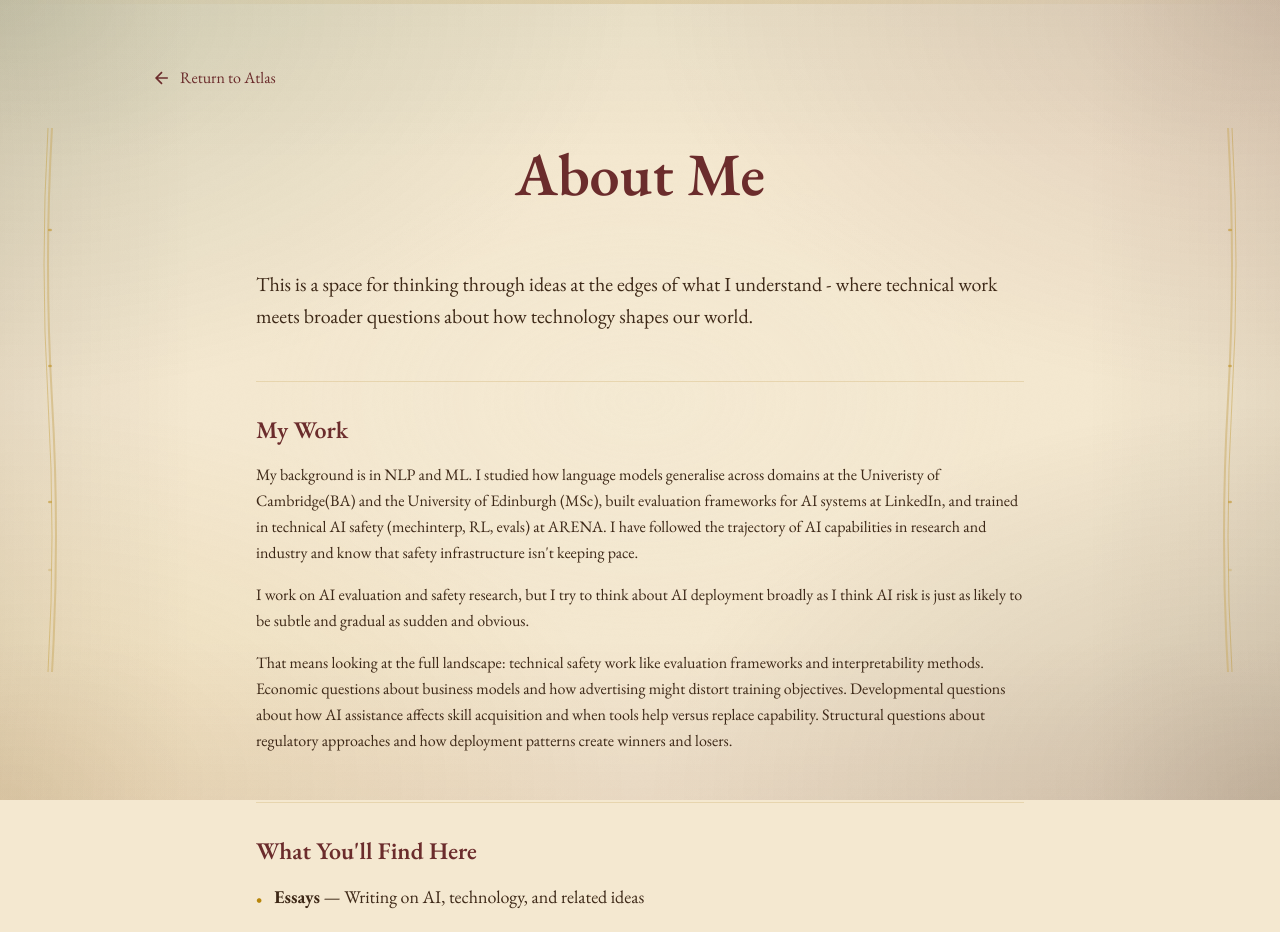
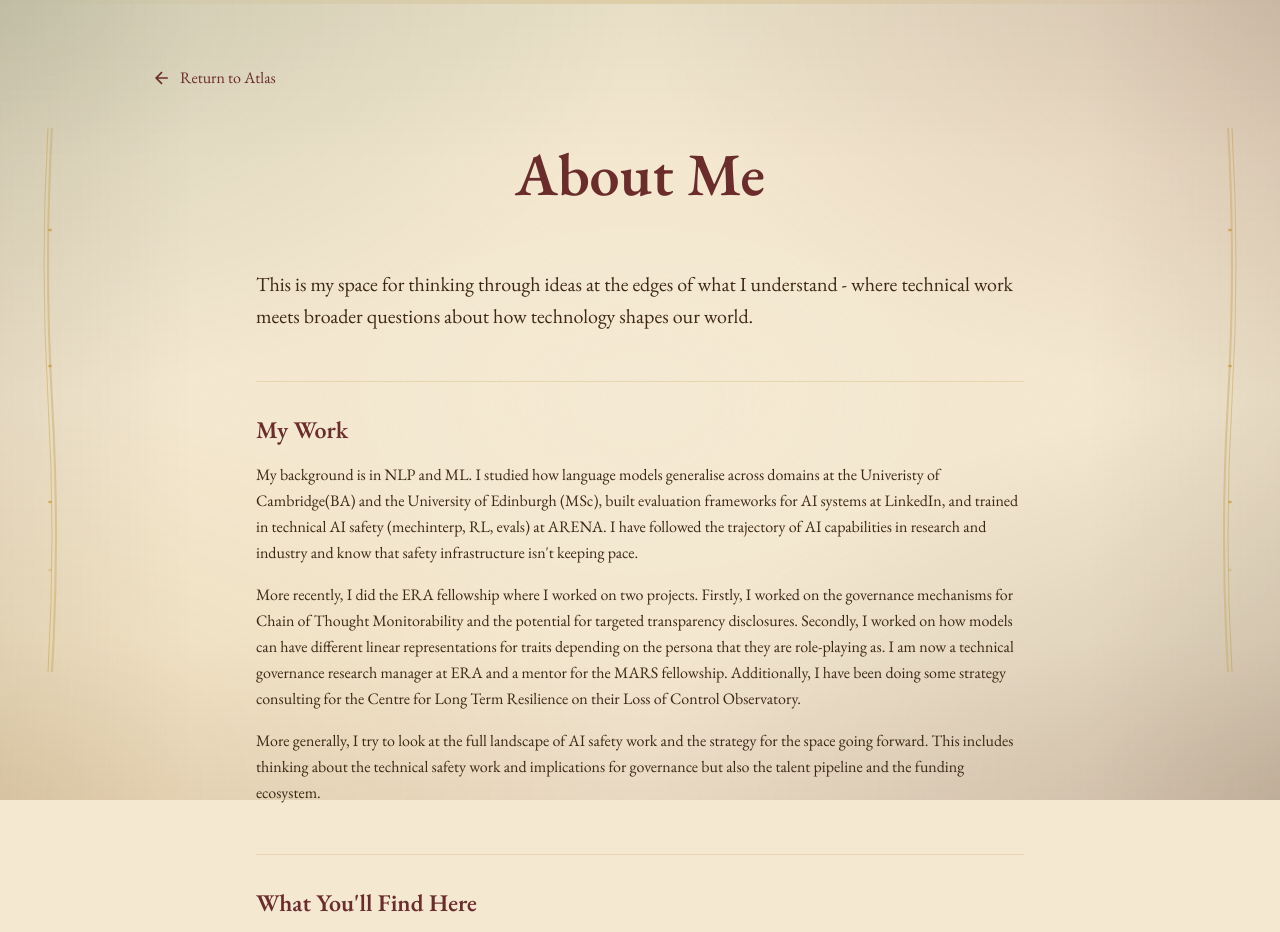
Before and after one commit to jacobdaviescam/The-Borderlands-Atlas, a Next.js app: page /about in a window 1280 px wide. Shown: the top 932 px of the page. Built offline with nearby package versions, Linux system fonts and the light colour scheme.

Commit message:
Updates to phrasing

```diff
--- a/app/about/page.tsx
+++ b/app/about/page.tsx
@@ -16,7 +16,7 @@ export default function AboutPage() {
           className="space-y-6 text-deep-brown"
         >
           <p className="text-xl leading-relaxed">
-            This is a space for thinking through ideas at the edges of what I understand - where
+            This is my space for thinking through ideas at the edges of what I understand - where
             technical work meets broader questions about how technology shapes our world.
           </p>
 
@@ -30,14 +30,10 @@ export default function AboutPage() {
               at LinkedIn, and trained in technical AI safety (mechinterp, RL, evals) at ARENA. I have followed the trajectory of AI capabilities in research and industry and know that safety infrastructure isn't keeping pace.
             </p>
             <p className="leading-relaxed mt-4">
-              I work on AI evaluation and safety research, but I try to think about AI deployment broadly as I think AI risk is just as likely to be subtle and gradual as sudden and obvious.
+              More recently, I did the ERA fellowship where I worked on two projects. Firstly, I worked on the governance mechanisms for Chain of Thought Monitorability and the potential for targeted transparency disclosures. Secondly, I worked on how models can have different linear representations for traits depending on the persona that they are role-playing as. I am now a technical governance research manager at ERA and a mentor for the MARS fellowship. Additionally, I have been doing some strategy consulting for the Centre for Long Term Resilience on their Loss of Control Observatory.
             </p>
             <p className="leading-relaxed mt-4">
-              That means looking at the full landscape: technical safety work like evaluation frameworks
-              and interpretability methods. Economic questions about business models and how advertising
-              might distort training objectives. Developmental questions about how AI assistance affects
-              skill acquisition and when tools help versus replace capability. Structural questions about
-              regulatory approaches and how deployment patterns create winners and losers.
+              More generally, I try to look at the full landscape of AI safety work and the strategy for the space going forward. This includes thinking about the technical safety work and implications for governance but also the talent pipeline and the funding ecosystem.
             </p>
           </div>
 
@@ -52,7 +48,7 @@ export default function AboutPage() {
               </li>
               <li className="flex items-start gap-3">
                 <span className="text-brass mt-1">•</span>
-                <span><strong>Mind Maps</strong> — Visual connections between concepts</span>
+                <span><strong>Atlas</strong> — My current takes on AI safety topics</span>
               </li>
               <li className="flex items-start gap-3">
                 <span className="text-brass mt-1">•</span>
--- a/app/atlas/page.tsx
+++ b/app/atlas/page.tsx
@@ -12,7 +12,7 @@ export default function AtlasPage() {
     >
       <div className="max-w-4xl mx-auto mb-12 text-center text-deep-brown/90 leading-relaxed">
         <p className="text-lg">
-          Each tile is a single living page — a topic in technical AI safety,
+          Each tile is a single living page on a topic in technical AI safety,
           AI governance, the technical-governance bridge between them, or the
           wider strategy of building the field and engaging the public. Pages
           carry current beliefs, open uncertainties, and concrete evidence
--- a/app/page.tsx
+++ b/app/page.tsx
@@ -53,9 +53,7 @@ export default function Home() {
             className="max-w-2xl mx-auto space-y-6 text-lg text-deep-brown"
           >
             <p>
-              I&apos;m Jacob Davies. I work on AI safety, building monitoring infrastructure
-              that defends against jailbreaks and accidental misalignment and ensures deployed AI systems remain safe
-              and controllable.
+              I&apos;m Jacob Davies. I work on AI safety, from technical safety work to governance and strategy.
 
             </p>
             <p>
```
